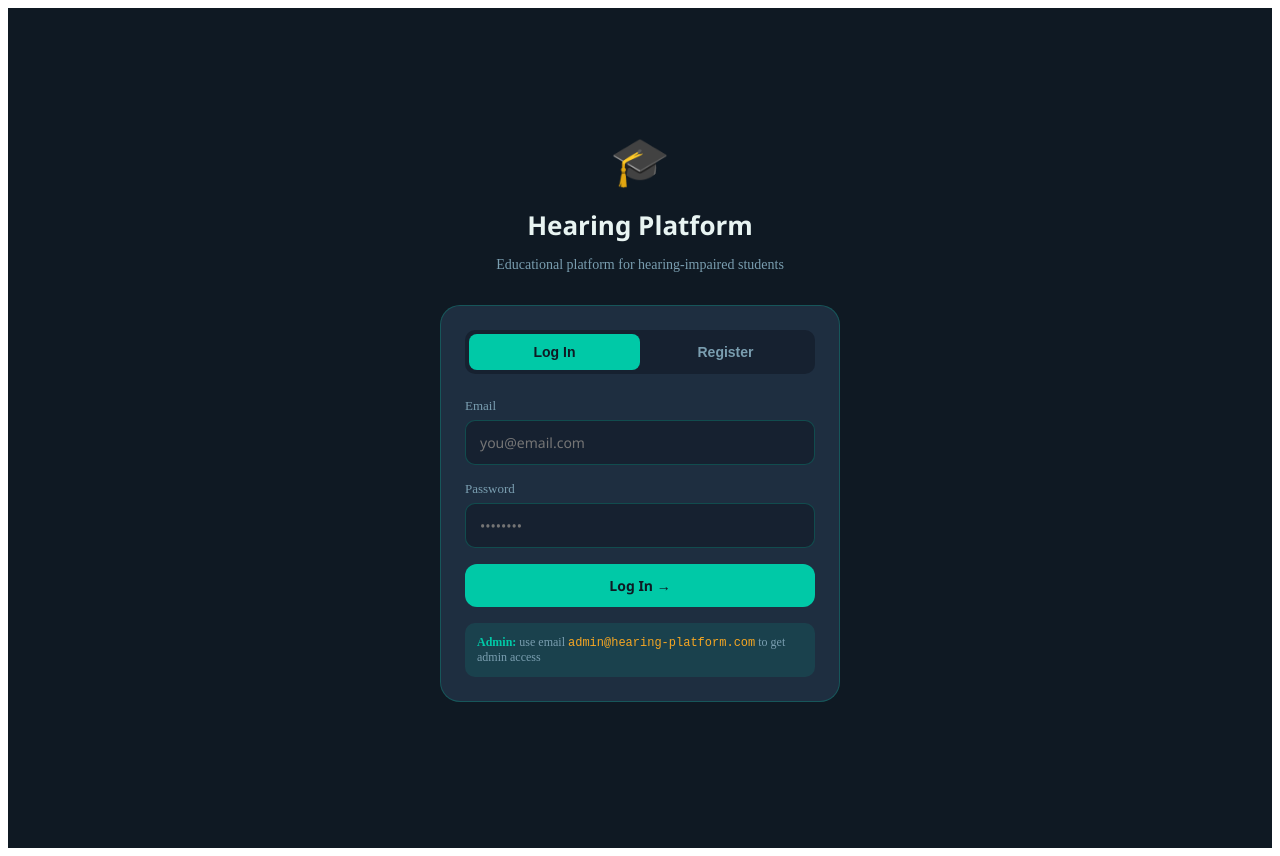
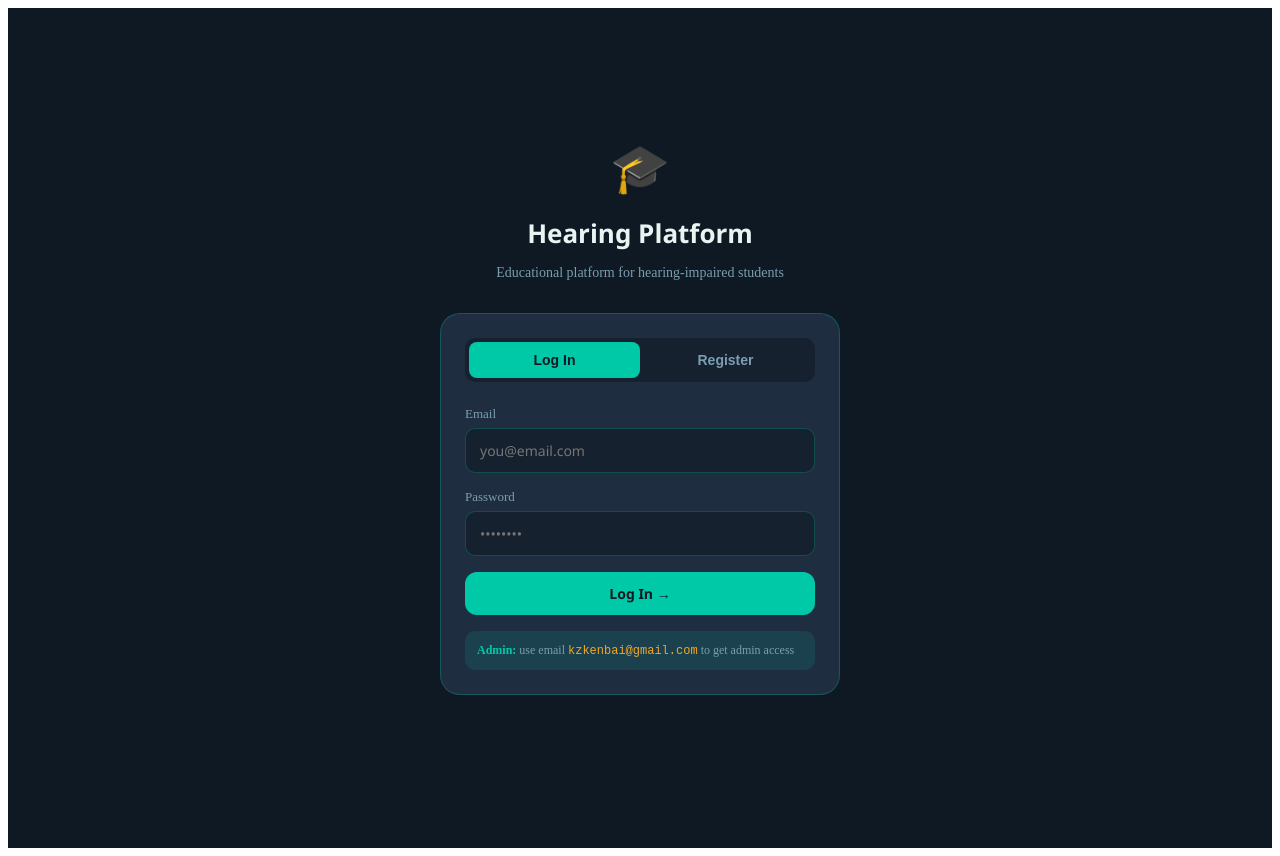
Before and after one commit to SilverBladde/hearing-platform, a React (Create React App) app: page / in a window 1280 px wide. Built offline with nearby package versions, Linux system fonts and the light colour scheme.

Commit message:
Update App.js

```diff
--- a/src/App.js
+++ b/src/App.js
@@ -6,7 +6,7 @@ const supabase = createClient(
   "eyJhbGciOiJIUzI1NiIsInR5cCI6IkpXVCJ9.eyJpc3MiOiJzdXBhYmFzZSIsInJlZiI6ImxyZWd0dWNtY3ByZWFtZ3FoaHZkIiwicm9sZSI6ImFub24iLCJpYXQiOjE3NzcxMjgzODMsImV4cCI6MjA5MjcwNDM4M30.3mN8JkVZFnxQF66lBS1MbrXiGJQl8H7DKjI-XEzCBZo"
 );
 
-const ADMIN_EMAIL = "admin@hearing-platform.com";
+const ADMIN_EMAIL = "kzkenbai@gmail.com";
 
 // ─── COLORS ───────────────────────────────────────────────────────────────────
 const C = {
```
